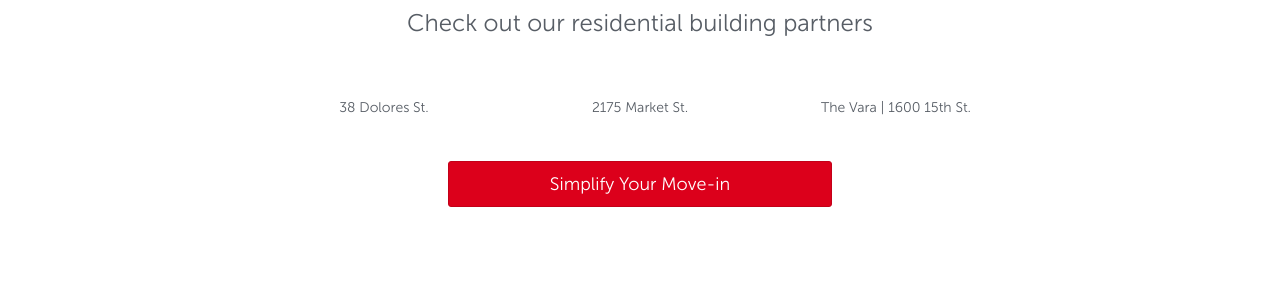
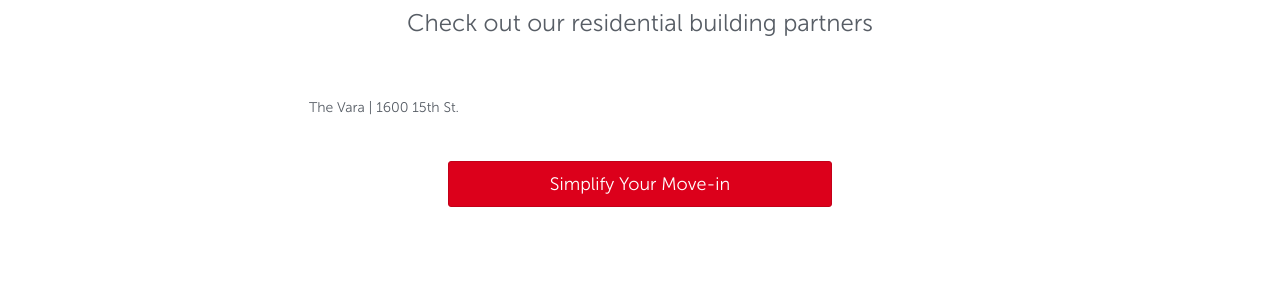
Before and after one commit to craigsmith24/omni-web-local, a Jekyll site: the page built from san-francisco/the-mission.markdown, in a window 1280 px wide. Shown: the part 1896-2187 px from the top of the page. Built offline with Jekyll 4.4.1, drawn with Linux system fonts in a browser that asks for light colours.

Commit message:
Update the-mission.markdown

```diff
--- a/san-francisco/the-mission.markdown
+++ b/san-francisco/the-mission.markdown
@@ -27,8 +27,6 @@ places:
         - 'Elixir | 3200 16th St'
         - 'Zeitgeist | 199 Valencia St'
 buildings:
-    - '38 Dolores St.'
-    - '2175 Market St.'
     - 'The Vara | 1600 15th St.'
 sitemap:
     priority: 0.7
```
